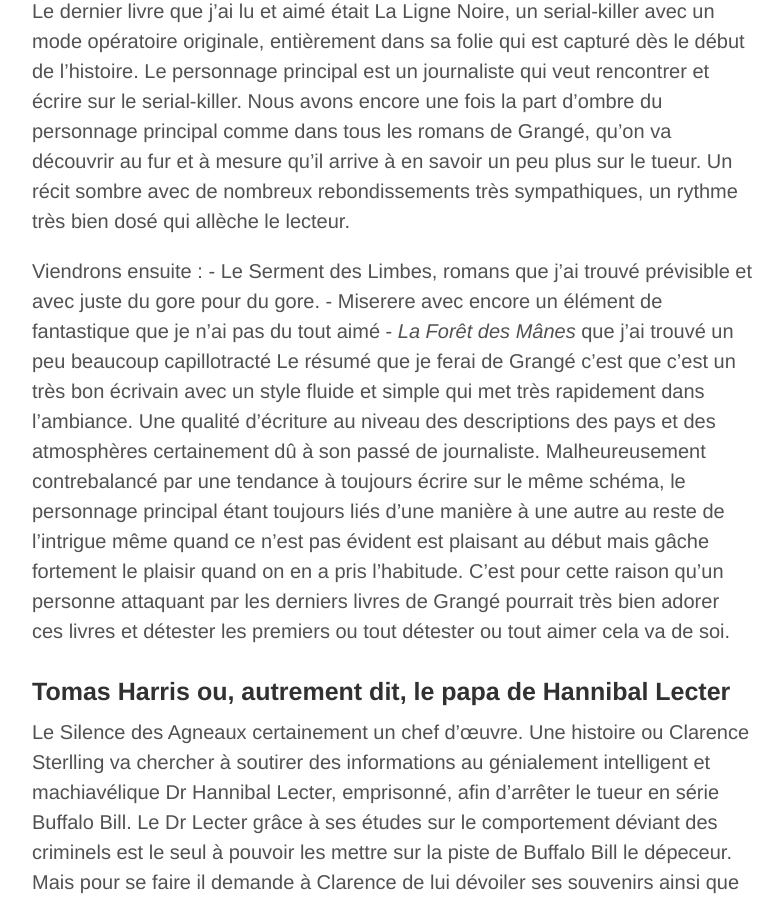
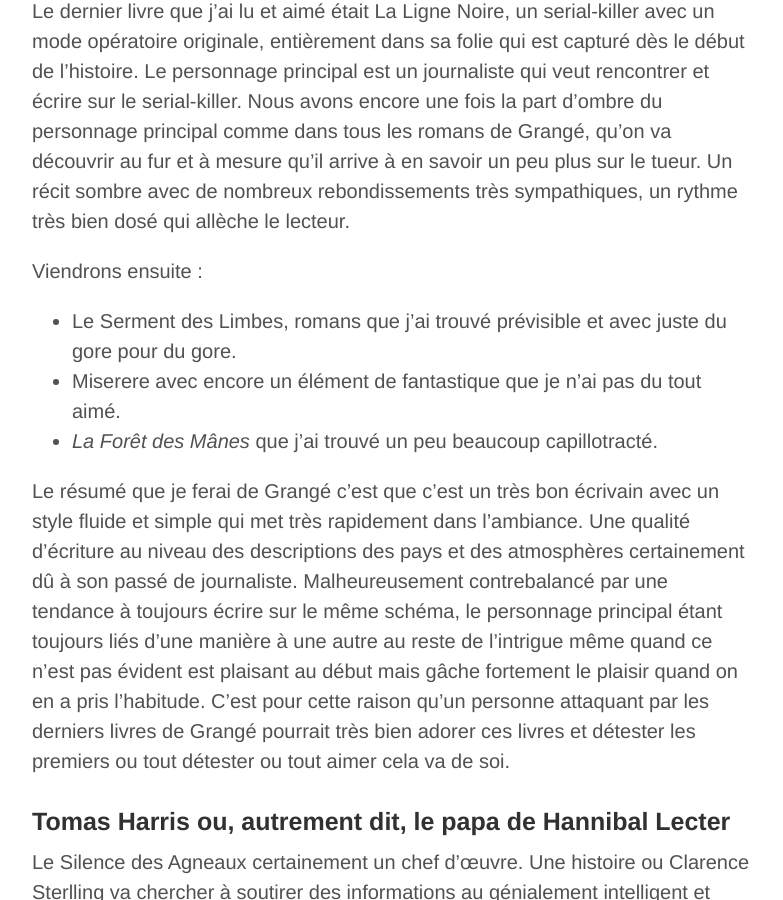
Before and after one commit to richardtetaz/richardtetaz.github.io, a Jekyll site: the page built from _posts/2014-11-05-roman-policier.md, in a window 1280 px wide and 900 px high, scrolled down 1858 px. Shown: the whole window, without its empty margins (248-1031 px from the left). Built offline with Jekyll 4.4.1, drawn with Linux system fonts in a browser that asks for light colours; comment, search, counter and statistics services are not loaded.

Commit message:
fix liste a puce et espace

```diff
--- a/_posts/2014-11-05-roman-policier.md
+++ b/_posts/2014-11-05-roman-policier.md
@@ -14,9 +14,7 @@
 
 Il faut savoir que cette liste n'est pas forcement écrite dans un ordre qualitatif ou inversement qualitatif, je vais écrire dans l'ordre dans lequel j'ai pu découvrir ces auteurs.
 
-
 ### Jean-Christophe Grangé
-
 
 Certainement un des meilleurs écrivains français à mes yeux. J'ai autant aimé ces livres que j'ai pu les détester, un véritable ascenseur émotionnel qui malheureusement a fait que je n’ai absolument aucun désir de lire ces derniers livres.
 
@@ -34,14 +32,14 @@
 Le dernier livre que j’ai lu et aimé était La Ligne Noire, un serial-killer avec un mode opératoire originale, entièrement dans sa folie qui est capturé dès le début de l’histoire. Le personnage principal est un journaliste qui veut rencontrer et écrire sur le serial-killer. Nous avons encore une fois la part d’ombre du personnage principal comme dans tous les romans de Grangé, qu’on va découvrir au fur et à mesure qu’il arrive à en savoir un peu plus sur le tueur. Un récit sombre avec de nombreux rebondissements très sympathiques, un rythme très bien dosé qui allèche le lecteur.
 
 Viendrons ensuite :
-	- Le Serment des Limbes, romans que j’ai trouvé prévisible et avec juste du gore pour du gore.
-	- Miserere avec encore un élément de fantastique que je n’ai pas du tout aimé
-	- *La Forêt des Mânes* que j’ai trouvé un peu beaucoup capillotracté
+
+- Le Serment des Limbes, romans que j’ai trouvé prévisible et avec juste du gore pour du gore.
+- Miserere avec encore un élément de fantastique que je n’ai pas du tout aimé.
+- *La Forêt des Mânes* que j’ai trouvé un peu beaucoup capillotracté.
+
 Le résumé que je ferai de Grangé c’est que c’est un très bon écrivain avec un style fluide et simple qui met très rapidement dans l’ambiance. Une qualité d’écriture au niveau des descriptions des pays et des atmosphères certainement dû à son passé de journaliste. Malheureusement contrebalancé par une tendance à toujours écrire sur le même schéma, le personnage principal étant toujours liés d’une manière à une autre au reste de l’intrigue même quand ce n’est pas évident est plaisant au début mais gâche fortement le plaisir quand on en a pris l’habitude. C’est pour cette raison qu’un personne attaquant par les derniers livres de Grangé pourrait très bien adorer ces livres et détester les premiers ou tout détester ou tout aimer cela va de soi.
 
-
 ### Tomas Harris ou, autrement dit, le papa de Hannibal Lecter
-
 
 Le Silence des Agneaux certainement un chef d’œuvre. Une histoire ou Clarence Sterlling va chercher à soutirer des informations au génialement intelligent et machiavélique Dr Hannibal Lecter, emprisonné, afin d’arrêter le tueur en série Buffalo Bill. Le Dr Lecter grâce à ses études sur le comportement déviant des criminels est le seul à pouvoir les mettre sur la piste de Buffalo Bill le dépeceur. Mais pour se faire il demande à Clarence de lui dévoiler ses souvenirs ainsi que ses peurs, ce qu’elle va accepter pour arriver à retrouver la fille du sénateur enlevé par Buffalo Bill.
 Nous avons ici l’histoire d’un tueur en série, le Dr Lecter, qu’on va tour à tour aimer ou haïr selon qui il manipulera, de la pauvre Clarence à l’antipathique Chilton. Ce personnage est l’incarnation moderne de Dr Jekyll et Mr Hyde. Le plus surprenant et perturbant est que le Dr Lecter est un homme d’un grand raffinement, cannibale certes mais un adepte de la grande musique, de la haute gastronomie et de l’art en général.
@@ -62,9 +60,7 @@
 
 J’aimerai en dire beaucoup plus sur les deux mais je pense que ce sont vraiment des romans qui méritent d’être lu avec le minimum d’informations possibles à leur sujets pour garder le mystère jusqu’au bout de chacun et pouvoir en profiter pleinement.
 
-
 ### Steve Mosby
-
 
 Pour le moment je n’en ai lu qu’un seul, *Un sur Deux* mais devant le style d’écriture simple et efficace, j’en ai déjà un autre à lire sous le coude.
 *Un sur Deux* c’est l’histoire d’un tueur qui s’attaque à des couples, qui les tortures mais en laisse toujours un des deux en vie. L’enquête s’oriente autours de la réapparition de se tueur après deux ans d’inactions. On va suivre un jeune nouveau, Mark, spécialiste des interrogatoires ayant intégré l’équipe d’une légende, l’inspecteur Mercer. Donc comme je le disais un style vraiment simple et efficace avec de bon rebondissements peut être un peu trop à certains moments mais dans l’ensemble plutôt bon. Le seul bémol que je mettrai est la multiplication des points de vue, je pense notamment que l’histoire aurait gagné à ne pas faire intervenir la femme de Mercer, mais ça reste une très bonne lecture et vu que le style est vraiment très bon j’espère que le prochain que je lirai sera encore mieux.
```
